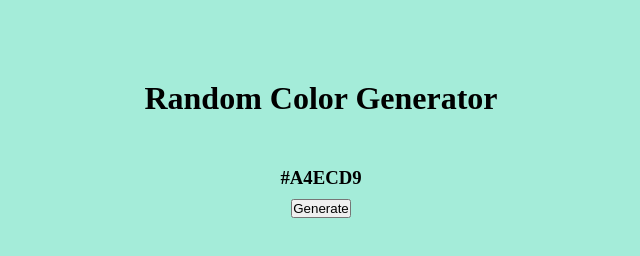
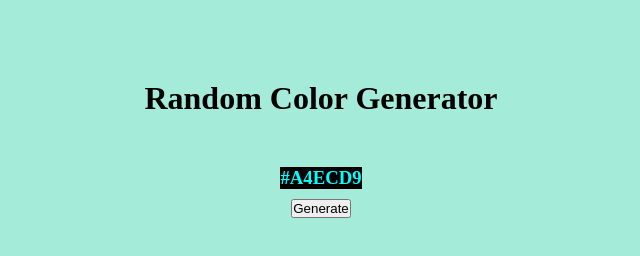
Before and after one commit to Bikash-Gurung/js-playground, a plain HTML site: page color-generator/index.html in a window 1280 px wide. Shown: the whole page, without its empty margins (319-959 px from the left). Drawn offline with Linux system fonts and the light colour scheme.

Commit message:
Make color code visible even if the foreground and background color matches

```diff
--- a/color-generator/index.html
+++ b/color-generator/index.html
@@ -10,8 +10,12 @@
   <body>
     <div class="main" id="main">
       <h1 class="heading">Random Color Generator</h1>
-      <h3 class="color-code" id="color-code"></h3>
-      <button type="button" id="generate-button">Generate</button>
+      <div>
+        <h3 class="color-code" id="color-code"></h3>
+      </div>
+      <div>
+        <button type="button" id="generate-button">Generate</button>
+      </div>
     </div>
 
     <script src="./app.js"></script>
--- a/color-generator/style.css
+++ b/color-generator/style.css
@@ -17,5 +17,7 @@
 .color-code {
   margin-top: 50px;
   margin-bottom: 10px;
-  width: 50%;
+  display: inline-block;
+  color: aqua;
+  background-color: black;
 }
```
